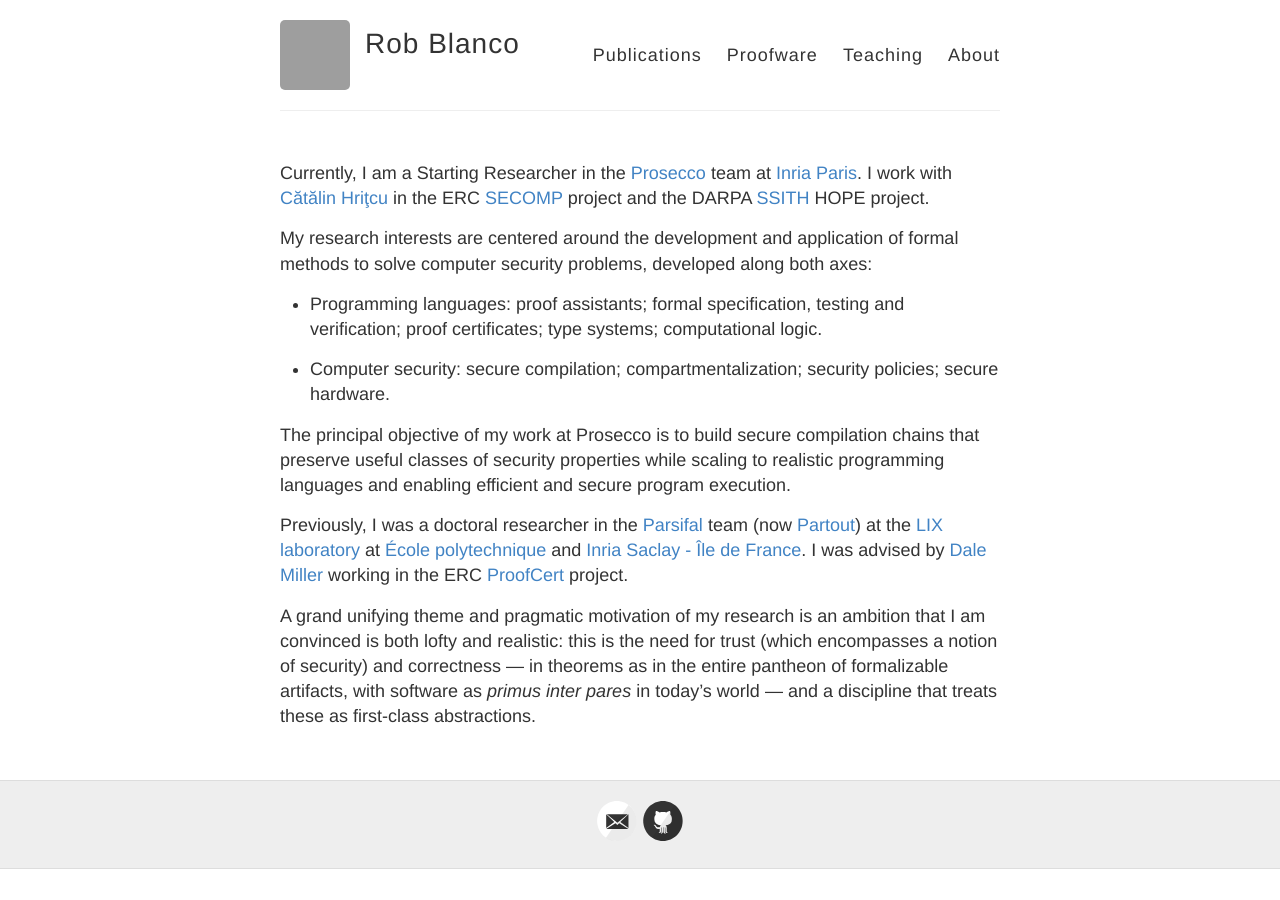
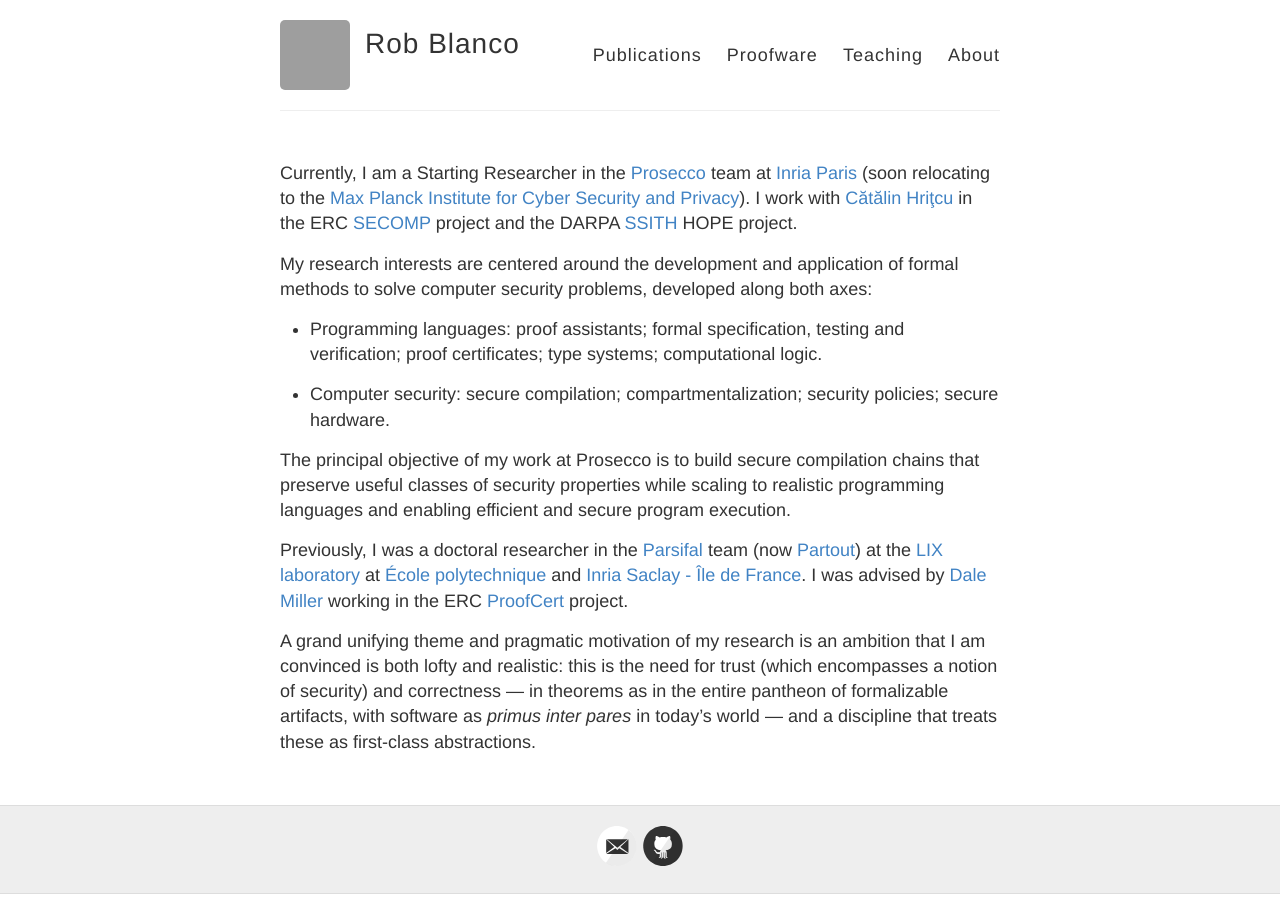
Before and after one commit to robblanco/robblanco.github.io, a Jekyll site: the page built from index.md, in a window 1280 px wide. Built offline with Jekyll 4.4.1, drawn with Linux system fonts in a browser that asks for light colours; grey boxes are pictures that could not be loaded.

Commit message:
Add link to MPI-SP

```diff
--- a/index.md
+++ b/index.md
@@ -4,7 +4,8 @@ layout: default
 
 Currently, I am a Starting Researcher
 in the [Prosecco](http://prosecco.gforge.inria.fr/) team
-at [Inria Paris](https://www.inria.fr/en/centre/paris).
+at [Inria Paris](https://www.inria.fr/en/centre/paris)
+(soon relocating to the [Max Planck Institute for Cyber Security and Privacy](https://www.mpi-sp.org/)).
 I work with [Cătălin Hriţcu](http://prosecco.gforge.inria.fr/personal/hritcu/)
 in the ERC [SECOMP](https://secure-compilation.github.io/) project
 and the DARPA [SSITH](https://www.darpa.mil/news-events/2017-04-10) HOPE project.
```
